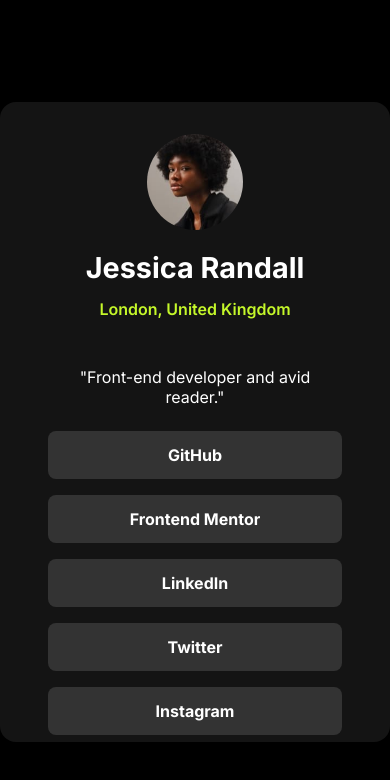
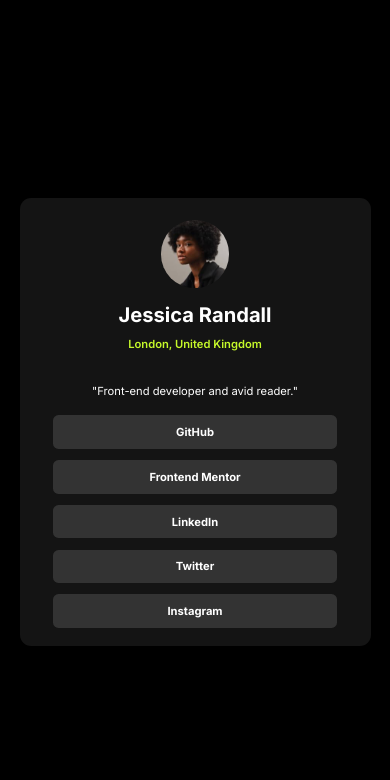
Before and after one commit to djklive/Social-links-profile-solution, a plain HTML site: page index.html in a window 390 px wide. Drawn offline with Linux system fonts and the light colour scheme.

Commit message:
changes-3

```diff
--- a/style.css
+++ b/style.css
@@ -70,3 +70,20 @@ body {
     font-size: 1em;
     margin-bottom: 1em;
 }
+
+@media screen and (max-width: 375px){
+    .profile {
+        width: 85%;
+    }
+    html {
+        font-size: 60%;
+    }
+}
+@media screen and (max-width: 425px){
+    .profile {
+        width: 90%;
+    }
+    html {
+        font-size: 70%;
+    }
+}
```
